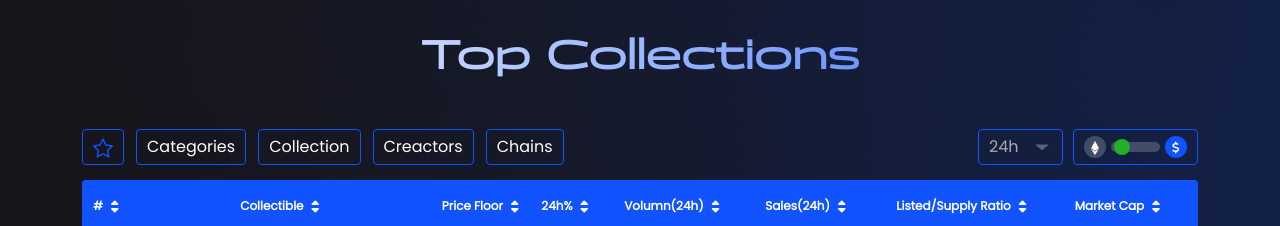
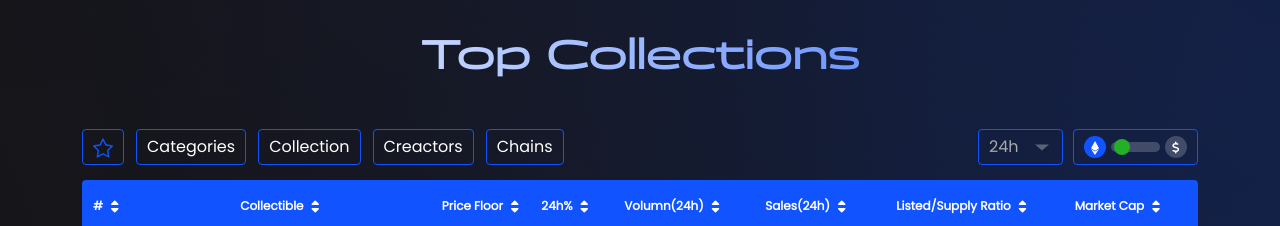
Before and after one commit to Seven-112/NFT_price_frontend_new_version, a Next.js app: page / in a window 1280 px wide. Shown: the part 1040-1266 px from the top of the page. Built offline with nearby package versions, Linux system fonts and the light colour scheme; no server answers; a small style sheet from the web is missing; what react-socks, typesafe-actions would draw is missing.

Commit message:
filter,toggle-completion

```diff
--- a/components/assets/nfttable.scss
+++ b/components/assets/nfttable.scss
@@ -71,7 +71,7 @@
             width: 22px;
             height: 22px;
             border-radius: 50%;
-            background: #1053FF;
+            background: rgba(255, 255, 255, 0.2);
             font-size: 12px;
             padding: 3px 5px;
             transition: 0.3s;
@@ -82,7 +82,7 @@
         }
 
         .south {
-            background-color: rgba(255, 255, 255, 0.2);
+            background-color: #1053FF;
             color: rgba(255, 255, 255, 0.4);
             padding: 2px 7px;
         }
```
